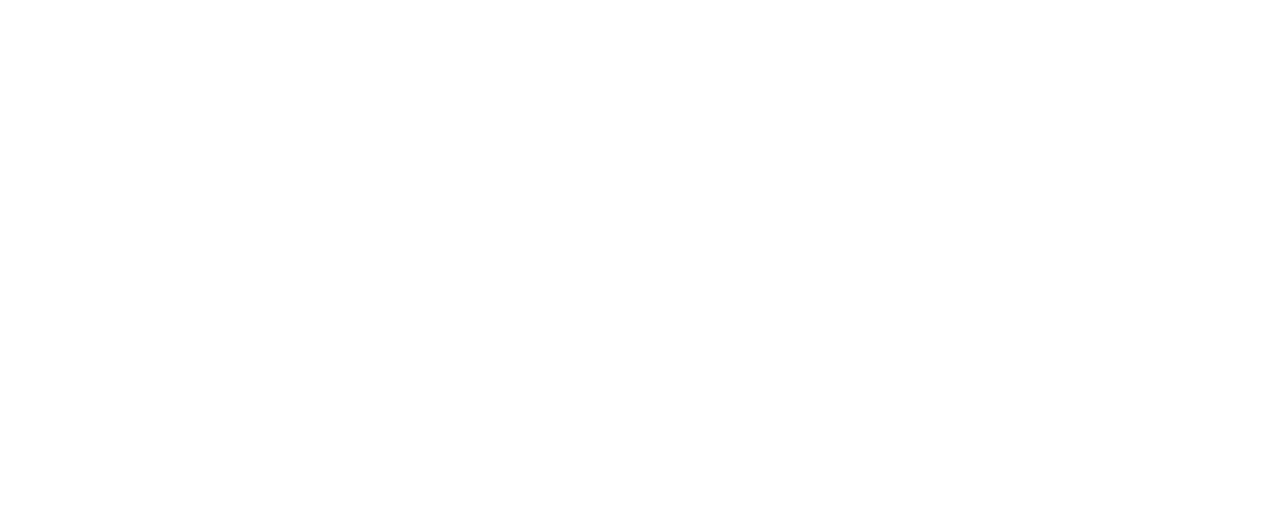
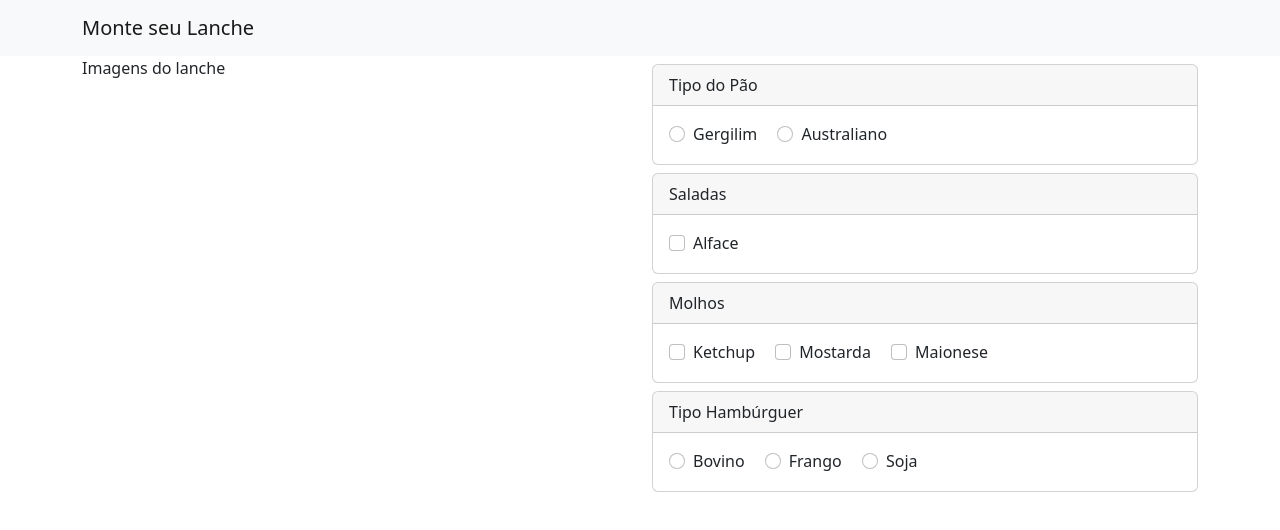
Before and after one commit to gislerio/projeto_montando_lanche, a plain HTML site: page index.html in a window 1280 px wide. Drawn offline with nearby package versions, Linux system fonts and the light colour scheme.

Commit message:
interface parte 1

```diff
--- a/index.html
+++ b/index.html
@@ -25,7 +25,100 @@
 
 <body>
 
-    <div id="app">
+    <!-- As a link -->
+    <nav class="navbar bg-light">
+        <div class="container">
+            <a class="navbar-brand" href="#">Monte seu Lanche</a>
+        </div>
+    </nav>
+
+    <div class="container">
+        <div id="app">
+            <div class="row">
+                <div class="col-md-6">
+                    Imagens do lanche
+                </div>
+                <div class="col-md-6">
+                    <!-- Tipo do pão -->
+                    <div class="row mt-2">
+                        <div class="col">
+                            <div class="card">
+                                <div class="card-header">Tipo do Pão</div>
+                                <div class="card-body">
+                                    <div class="form-check form-check-inline">
+                                        <input class="form-check-input" type="radio" name="gergilim" id="gergilim">
+                                        <label class="form-check-label" for="gergilim">Gergilim</label>
+                                    </div>
+                                    <div class="form-check form-check-inline">
+                                        <input class="form-check-input" type="radio" name="australiano"
+                                            id="australiano">
+                                        <label class="form-check-label" for="australiano">Australiano</label>
+                                    </div>
+                                </div>
+                            </div>
+                        </div>
+                    </div>
+                    <!-- Saladas -->
+                    <div class="row mt-2">
+                        <div class="col">
+                            <div class="card">
+                                <div class="card-header">Saladas</div>
+                                <div class="card-body">
+                                    <div class="form-check">
+                                        <input class="form-check-input" type="checkbox" value="" id="alface">
+                                        <label class="form-check-label" for="alface">Alface</label>
+                                    </div>
+                                </div>
+                            </div>
+                        </div>
+                    </div>
+                    <!-- Molhos -->
+                    <div class="row mt-2">
+                        <div class="col">
+                            <div class="card">
+                                <div class="card-header">Molhos</div>
+                                <div class="card-body">
+                                    <div class="form-check form-check-inline">
+                                        <input class="form-check-input" type="checkbox" value="" id="ketchup">
+                                        <label class="form-check-label" for="ketchup">Ketchup</label>
+                                    </div>
+                                    <div class="form-check form-check-inline">
+                                        <input class="form-check-input" type="checkbox" value="" id="mostarda">
+                                        <label class="form-check-label" for="mostarda">Mostarda</label>
+                                    </div>
+                                    <div class="form-check form-check-inline">
+                                        <input class="form-check-input" type="checkbox" value="" id="maionese">
+                                        <label class="form-check-label" for="maionese">Maionese</label>
+                                    </div>
+                                </div>
+                            </div>
+                        </div>
+                    </div>
+                    <!-- Tipo de hambúrguer -->
+                    <div class="row mt-2">
+                        <div class="col">
+                            <div class="card">
+                                <div class="card-header">Tipo Hambúrguer</div>
+                                <div class="card-body">
+                                    <div class="form-check form-check-inline">
+                                        <input class="form-check-input" type="radio" name="bovino" id="bovino">
+                                        <label class="form-check-label" for="bovino">Bovino</label>
+                                    </div>
+                                    <div class="form-check form-check-inline">
+                                        <input class="form-check-input" type="radio" name="frango" id="frango">
+                                        <label class="form-check-label" for="frango">Frango</label>
+                                    </div>
+                                    <div class="form-check form-check-inline">
+                                        <input class="form-check-input" type="radio" name="soja" id="soja">
+                                        <label class="form-check-label" for="soja">Soja</label>
+                                    </div>
+                                </div>
+                            </div>
+                        </div>
+                    </div>
+                </div>
+            </div>
+        </div>
 
     </div>
 
```
